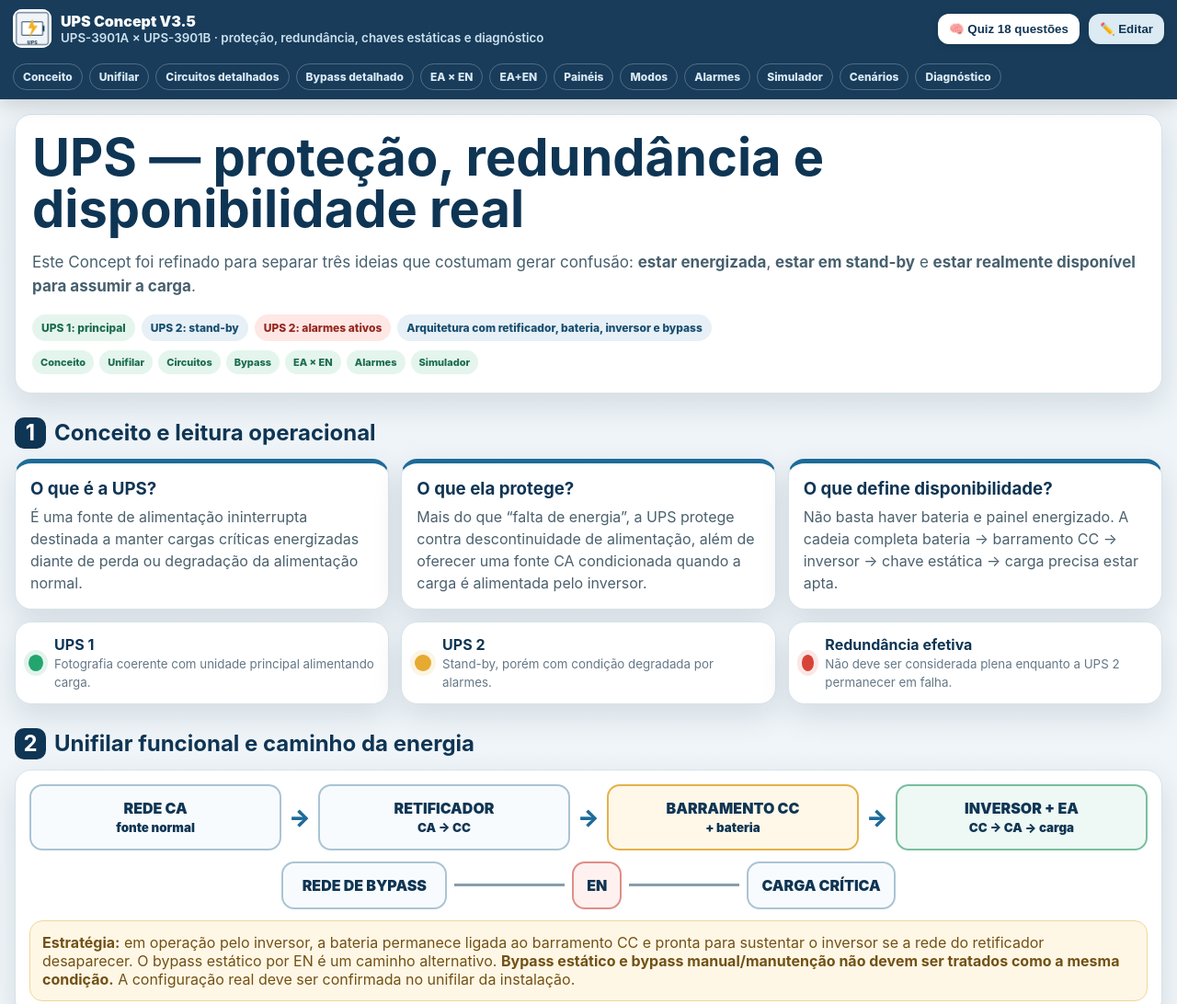
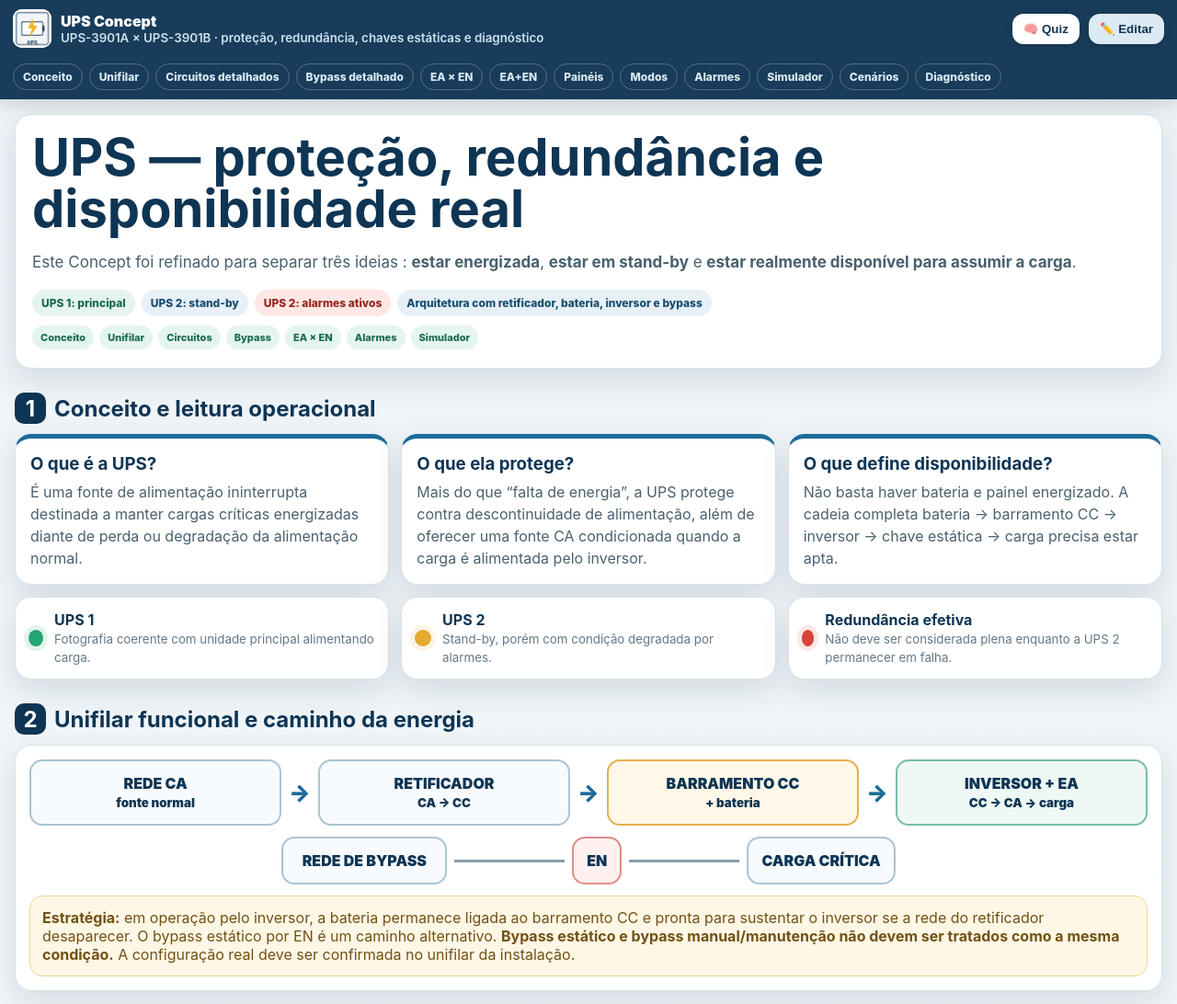
Before and after one commit to robexter/UPS-Concept, a plain HTML site: page index.html in a window 1280 px wide. Shown: the top 1092 px of the page at 92% size. Drawn offline with Linux system fonts and the light colour scheme.

Commit message:
Refine text and update button label in index.html

```diff
--- a/index.html
+++ b/index.html
@@ -178,10 +178,10 @@ main{max-width:1360px;margin:auto;padding:16px}
 <body>
 <header>
 <div class="topbar">
-  <div class="brand"><img src="icon-192.png"><div>UPS Concept V3.5 <small>UPS-3901A × UPS-3901B · proteção, redundância, chaves estáticas e diagnóstico</small></div></div>
+  <div class="brand"><img src="icon-192.png"><div>UPS Concept<small>UPS-3901A × UPS-3901B · proteção, redundância, chaves estáticas e diagnóstico</small></div></div>
   <div class="spacer"></div>
   <button class="btn gold" id="installBtn" hidden>📲 Instalar App</button>
-  <button class="btn" id="quizBtn">🧠 Quiz 18 questões</button>
+  <button class="btn" id="quizBtn">🧠 Quiz</button>
   <button class="btn soft" id="editBtn">✏️ Editar</button>
 </div>
 <div class="navchips">
@@ -194,7 +194,7 @@ main{max-width:1360px;margin:auto;padding:16px}
 <section class="hero">
   <article class="card pad">
     <h1>UPS — proteção, redundância e disponibilidade real</h1>
-    <p>Este Concept foi refinado para separar três ideias que costumam gerar confusão: <b>estar energizada</b>, <b>estar em stand-by</b> e <b>estar realmente disponível para assumir a carga</b>.</p>
+    <p>Este Concept foi refinado para separar três ideias : <b>estar energizada</b>, <b>estar em stand-by</b> e <b>estar realmente disponível para assumir a carga</b>.</p>
     <div class="badges">
       <span class="badge green">UPS 1: principal</span>
       <span class="badge">UPS 2: stand-by</span>
```
